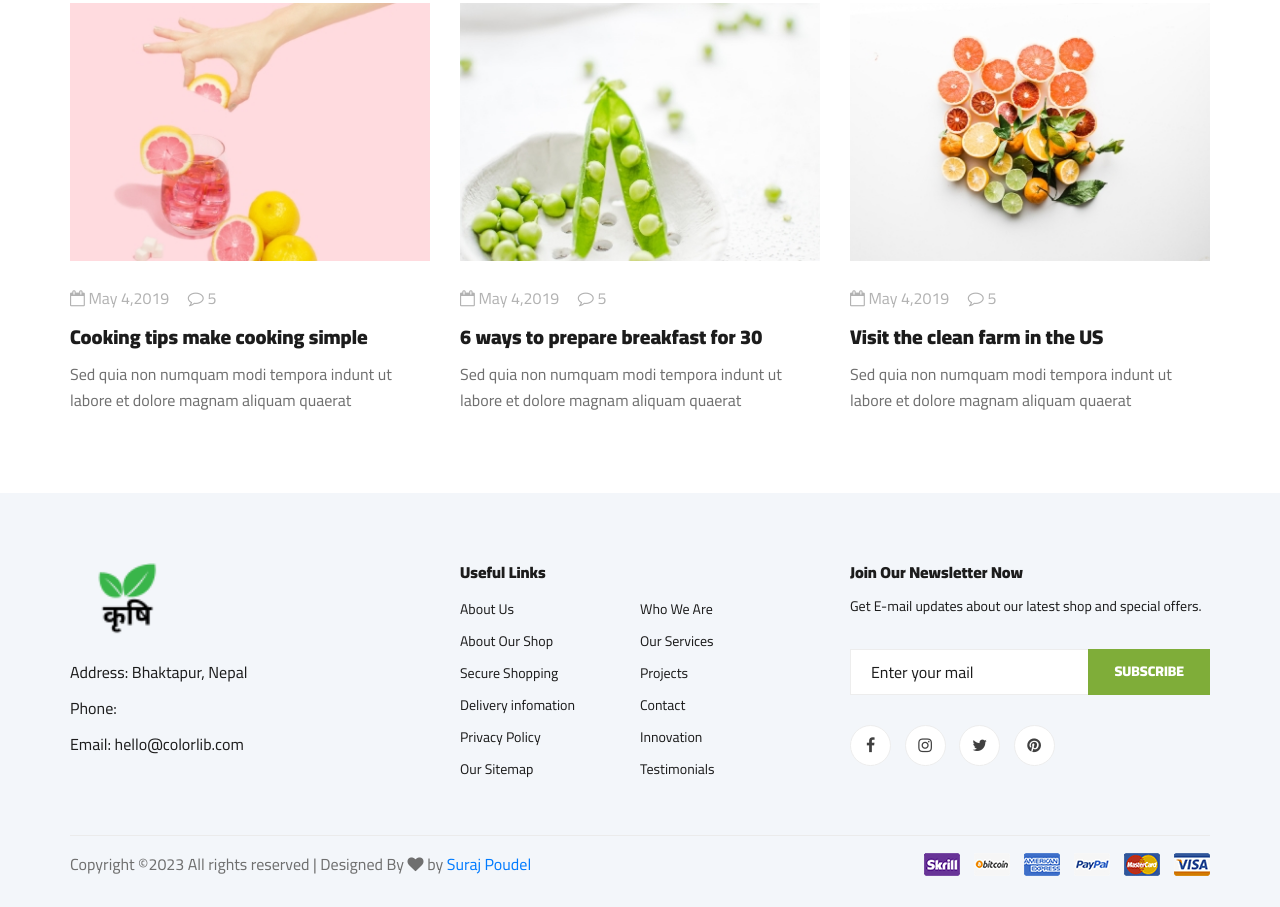
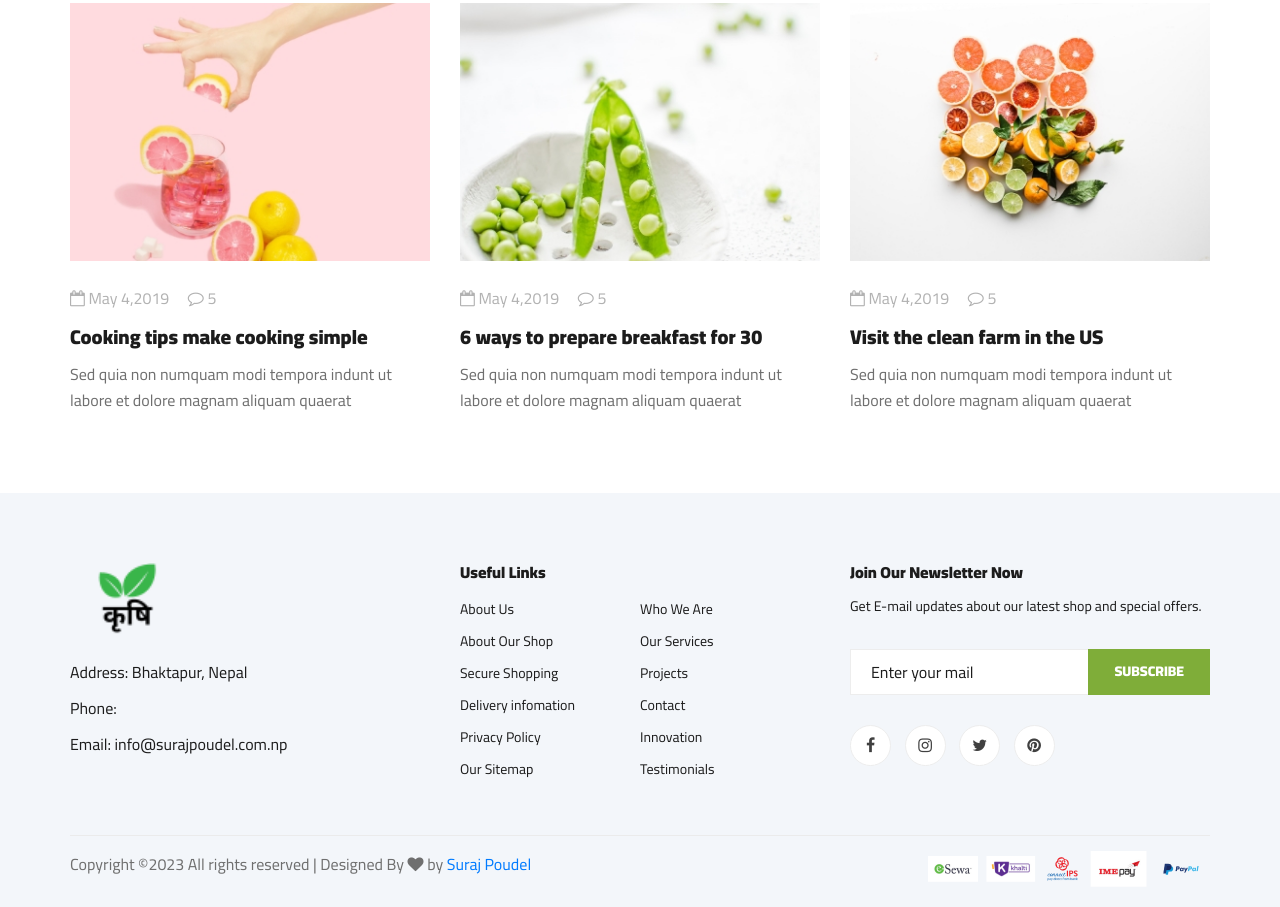
Before and after one commit to surajcr7/project, a plain HTML site: page index.html in a window 1280 px wide. Shown: the part 2989-3896 px from the top of the page. Drawn offline with nearby package versions, Linux system fonts and the light colour scheme.

Commit message:
Your commit message

```diff
--- a/index.html
+++ b/index.html
@@ -744,7 +744,7 @@
                         <ul>
                             <li>Address: Bhaktapur, Nepal</li>
                             <li>Phone:</li>
-                            <li>Email: hello@colorlib.com</li>
+                            <li>Email: info@surajpoudel.com.np</li>
                         </ul>
                     </div>
                 </div>
@@ -792,7 +792,7 @@
                         <div class="footer__copyright__text"><p><!-- Link back to Colorlib can't be removed. Template is licensed under CC BY 3.0. -->
   Copyright &copy;<script>document.write(new Date().getFullYear());</script> All rights reserved | Designed By <i class="fa fa-heart" aria-hidden="true"></i> by <a href="https://www.surajpoudel.com.np" target="_blank">Suraj Poudel</a>
   <!-- Link back to Colorlib can't be removed. Template is licensed under CC BY 3.0. --></p></div>
-                        <div class="footer__copyright__payment"><img src="img/payment-item.png" alt=""></div>
+                        <div class="footer__copyright__payment"><img src="img/Untitled design.png" alt=""></div>
                     </div>
                 </div>
             </div>
```
Also changed, not shown: img/Untitled design.png (added).
